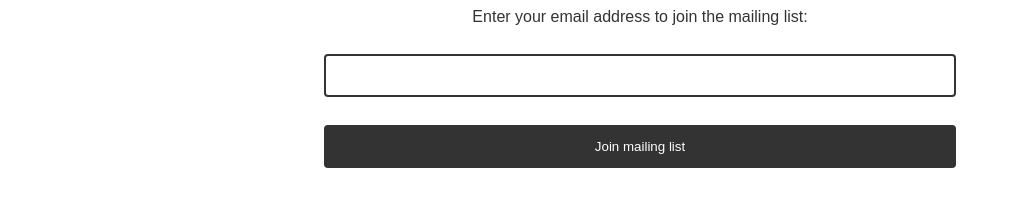
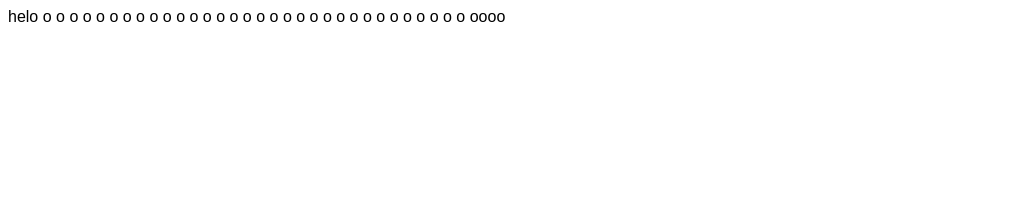
Before and after one commit to AbhinavM2000/sandwich.py, a plain HTML site: page index.html in a window 1280 px wide. Shown: the whole page, without its empty margins (0-1010 px from the left). Drawn offline with Linux system fonts and the light colour scheme.

Commit message:
Update index.html

```diff
--- a/index.html
+++ b/index.html
@@ -58,26 +58,77 @@
   </style>
 </head>
 <body>
-  <form onsubmit="return validateForm()" action="send-mail.php" method="post">
-    <label for="email">Enter your email address to join the mailing list:</label><br>
-    <input type="email" id="email" name="email"><br>
-    <input type="submit" value="Join mailing list">
-    <div id="error" class="error"></div>
-  </form>
+  helo
+  o
+  o
 
-  <script>
-    function validateForm() {
-      var email = document.getElementById("email").value;
-      var error = document.getElementById("error");
+  o
+  o
 
-      if (email == "") {
-        error.textContent = "Please enter your email address.";
-        return false;
-      } else {
-        error.textContent = "";
-        return true;
-      }
-    }
-  </script>
+  o
+  o
+  o
+  o
+
+
+  o
+  o
+  o
+  o
+  o
+
+
+
+
+
+
+
+
+
+
+
+
+
+
+
+
+
+
+  o
+  o
+  o
+
+  o
+
+  o
+
+  o
+
+
+  o
+
+  o
+
+  o
+
+  o
+  o
+  o
+  o
+  o
+
+
+
+  o
+  o
+  o
+
+  o
+
+
+
+
+  o
+  oooo
 </body>
 </html>
```
